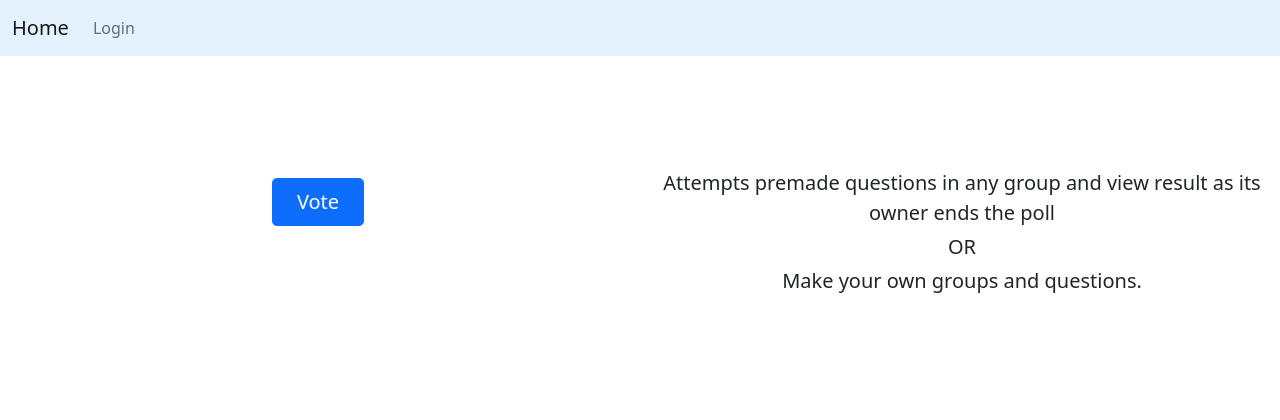
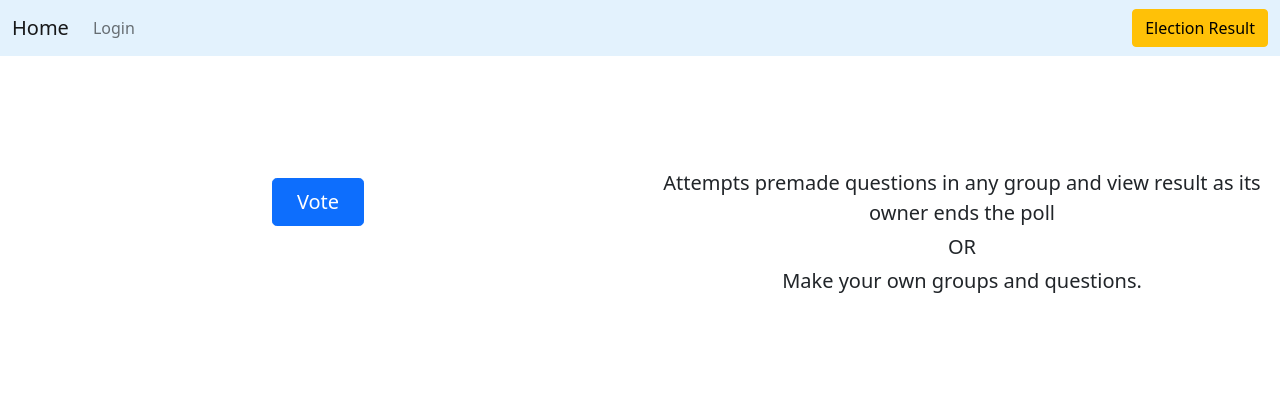
Before and after one commit to IgnatiousVarghese/Election-Management-System, a Django app: page / in a window 1280 px wide. Shown: the top 420 px of the page. Run offline with Django 3.2, Linux system fonts and the light colour scheme; tables that the repository leaves empty hold one stand-in row (values such as "Sample post").

Commit message:
Did some more front-end.

```diff
--- a/election_site/election/utils.py
+++ b/election_site/election/utils.py
@@ -1,5 +1,6 @@
 from django.db.models.aggregates import Count
 from .models import *
+from datetime import datetime
 
 # this function returns a python dictionary with
 # each post mapped with the vote of current voter for this particular post
@@ -13,7 +14,7 @@ def vote_detail(voter):
     posts = Post.objects.all()
     for p in posts:
         try:
-            p_vote = votes.get(post = p)
+            p_vote = votes.get(post=p)
             detail[p] = p_vote
         except:
             detail[p] = None
@@ -53,6 +54,8 @@ def get_user_details(request):
         'is_election_coordinator': False,
         'account_type': None,
         'username': None,
+        'election_start_time' : None,
+        'election_end_time' : None
     }
     if request.session.has_key('voter'):
         USER['account_type'] = 'Voter'
@@ -95,7 +98,15 @@ def get_user_details(request):
     else:
         USER['is_authenticated'] = False
 
-    # start_time =
+    election_time = Election_Coordinator.objects.values(
+        'start_time', 'end_time').first()
+    start_time = election_time['start_time']
+    end_time = election_time['end_time']
+
+    if start_time:
+        USER['election_start_time'] = start_time.strftime("%m/%d/%Y, %H:%M:%S")
+    if end_time:
+        USER['election_end_time'] = end_time.strftime("%m/%d/%Y, %H:%M:%S")
 
     return USER
 
--- a/election_site/election/views_authenticate.py
+++ b/election_site/election/views_authenticate.py
@@ -3,6 +3,7 @@ from django.shortcuts import render, redirect
 from django.contrib.auth import logout as auth_logout
 from django.contrib import messages
 from django.http import HttpResponse
+from .utils import get_user_details
 from election_site.settings import EMAIL_HOST_USER
 from .models import *
 from .forms import *
@@ -48,6 +49,7 @@ def get_password(request):
 			messages.error(request, "input invalid")
 	else:
 		context['form'] = form
+		context['user'] = get_user_details(request)
 		return render(request, 'account/get_password.html', context)
 	return redirect('login')
 
@@ -134,6 +136,7 @@ def login(request):
 			messages.error(request, "Form input not valid")
 
 	context = {
+		'user' : get_user_details(request),
 		'form': form
 	}
 	return render(request, 'account/login.html', context=context)
--- a/election_site/election_site/views.py
+++ b/election_site/election_site/views.py
@@ -1,7 +1,9 @@
 from django.shortcuts import render, redirect
+from django.contrib import messages
 from election.utils import get_user_details
 from election.models import *
 from django.db.models import Count
+
 
 def index(request):
 
@@ -10,7 +12,7 @@ def index(request):
         return redirect('election:home')
 
     context = {
-        'user' : voter,
+        'user': voter,
     }
 
     return render(request, 'index.html', context)
@@ -41,10 +43,10 @@ def get_vote_count():
     for post in Post.objects.all():
         post_details = {}
         post_details['post'] = post
-        post_details['candidate_names']= []
-        post_details['candidate_vote_counts']= []
+        post_details['candidate_names'] = []
+        post_details['candidate_vote_counts'] = []
 
-        if not Candidate.objects.filter(post_applied = post).exists():
+        if not Candidate.objects.filter(post_applied=post).exists():
             post_details['winning_candidate'] = None
             post_details['reason'] = "No Candidate Competing"
             VOTE_COUNT.append(post_details)
@@ -56,9 +58,9 @@ def get_vote_count():
                 no_of_votes=Count('candidate')).order_by('-no_of_votes')
 
         post_details['winning_candidate'] = [
-                Candidate.objects.get(id=vote_count.first()['candidate']),
-                vote_count.first()['no_of_votes'],
-            ]
+            Candidate.objects.get(id=vote_count.first()['candidate']),
+            vote_count.first()['no_of_votes'],
+        ]
 
         votes_for_each_candidate = []
         for x in vote_count:
@@ -71,7 +73,7 @@ def get_vote_count():
             votes_for_each_candidate.append(cand_info)
             post_details['candidate_names'].append(
                 str(candidate.voter.first_name + candidate.voter.last_name)
-                )
+            )
             post_details['candidate_vote_counts'].append(count)
 
         # details of votes not cast
@@ -80,8 +82,8 @@ def get_vote_count():
             'vote_count': total_voters - total_votes,
         })
         post_details['candidate_names'].append('None')
-        post_details['candidate_vote_counts'].append(total_voters - total_votes)
-
+        post_details['candidate_vote_counts'].append(
+            total_voters - total_votes)
 
         post_details['votes_for_each_candidate'] = votes_for_each_candidate
 
@@ -91,26 +93,40 @@ def get_vote_count():
 
 
 def result(request):
-    result = get_vote_count()
-    posts = Post.objects.all()
-    post_id = []
-    for post in posts:
-        post_id.append(str(post.id))
+    election_time = Election_Coordinator.objects.values(
+        'start_time', 'end_time').first()
+    start_time = election_time['start_time']
+    end_time = election_time['end_time']
 
-    all_candidate_names = []
-    all_candidate_vote_counts = []
-    for x in result:
-        all_candidate_names.append(x['candidate_names'])
-        all_candidate_vote_counts.append(
-            x['candidate_vote_counts']
-        )
+    if start_time and end_time:
+        result = get_vote_count()
+        posts = Post.objects.all()
+        post_id = []
+        for post in posts:
+            post_id.append(str(post.id))
 
-    context = {
-        'result': result,
-        # result --> VOTE_COUNT
-        'user' : get_user_details(request),
-        'post_id' : post_id,
-        'all_candidate_names' : all_candidate_names,
-        'all_candidate_vote_counts' : all_candidate_vote_counts,
-    }
-    return render(request, 'result.html', context = context)
+        all_candidate_names = []
+        all_candidate_vote_counts = []
+        for x in result:
+            all_candidate_names.append(x['candidate_names'])
+            all_candidate_vote_counts.append(
+                x['candidate_vote_counts']
+            )
+
+        context = {
+            'result': result,
+            # result --> VOTE_COUNT
+            'user': get_user_details(request),
+            'post_id': post_id,
+            'all_candidate_names': all_candidate_names,
+            'all_candidate_vote_counts': all_candidate_vote_counts,
+        }
+        return render(request, 'result.html', context=context)
+
+    elif start_time:
+        messages.error(request, "Election currently ONGOING. Visit after it ends.")
+        return redirect('index')
+
+    else:
+        messages.success(request, "Election NOT started")
+        return redirect('index')
--- a/election_site/templates/base.html
+++ b/election_site/templates/base.html
@@ -78,14 +78,10 @@
                 <span class="navbar-toggler-icon"></span>
             </button>
             <div class="collapse navbar-collapse" id="navbarNavAltMarkup">
-                <div class="navbar-nav">
+                <div class="navbar-nav nav-pills me-auto">
                     {% if user.is_authenticated %}
-                    <a class="nav-item nav-link" href="#">
-                        Welcome !
-
-                        hello
-                        {{user.username}}
-
+                    <a class="nav-item nav-link active" href="#">
+                        Welcome! {{user.username}}
                     </a>
                     <a class="nav-item nav-link" href="/logout">
                         LogOut
@@ -95,6 +91,23 @@
                         Login
                     </a>
                     {% endif %}
+
+                </div>
+
+                <div class="d-flex">
+                    <span class = "">
+                        {% if user.election_start_time %}
+                            {% if user.election_end_time %}
+                            <a class="btn btn-warning" href="/result">
+                                Election Result
+                            </a>
+                            {% else %}
+                            Election started : {{user.election_start_time}}
+                            {% endif %}
+                        {% else %}
+                        Election NOT started
+                        {% endif %}
+                    </span>
 
                 </div>
             </div>
```
Also changed, not shown: election_site/election/views.py (+12 -7 lines), election_site/templates/election_coordinator/home.html (+79 -16 lines), election_site/templates/election_coordinator/search-post.html (+5 -4 lines).
